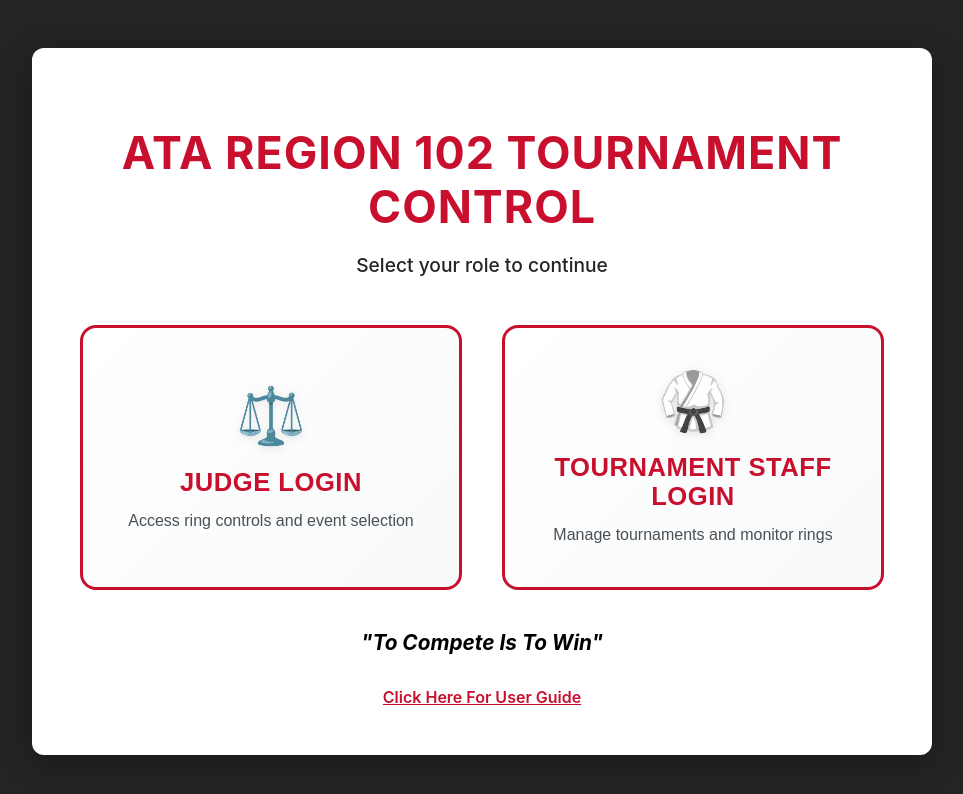
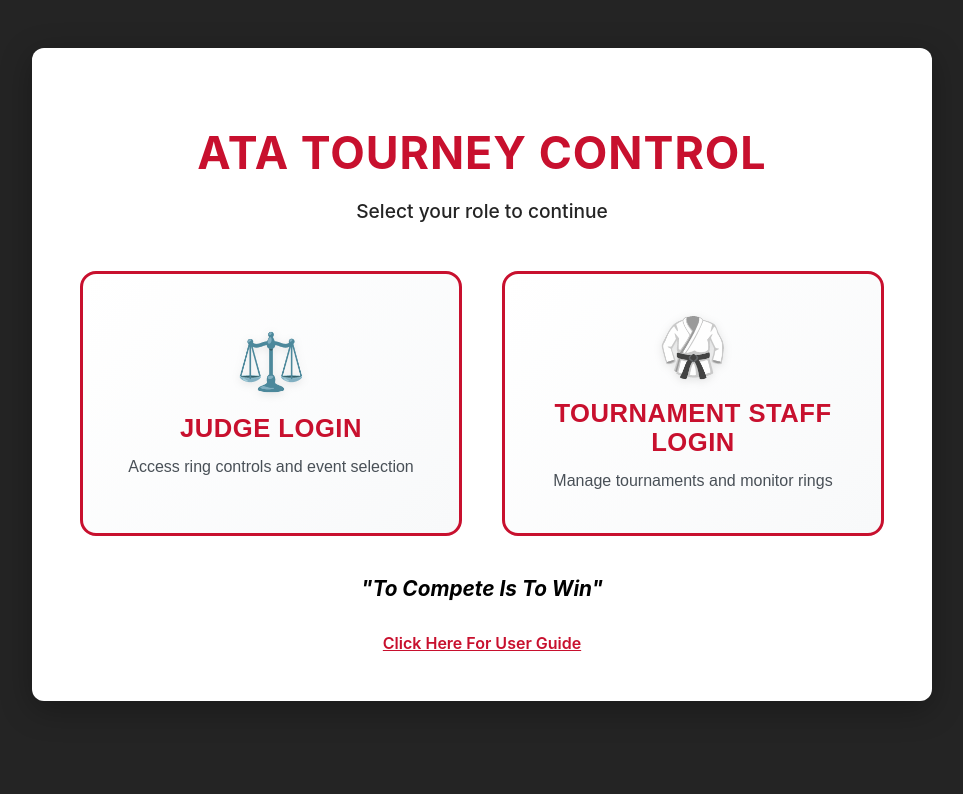
Before and after one commit to analoghan/TourneyControl, a React (Vite) app in the folder client/: page / in a window 1280 px wide. Shown: the top 794 px of the page, without its empty margins (158-1121 px from the left). Built offline with nearby package versions, Linux system fonts and the light colour scheme.

Commit message:
Rebrand to 'ATA Tourney Control' from 'Tournament Control'

```diff
--- a/client/index.html
+++ b/client/index.html
@@ -3,7 +3,7 @@
   <head>
     <meta charset="UTF-8" />
     <meta name="viewport" content="width=device-width, initial-scale=1.0" />
-    <title>Tournament Control</title>
+    <title>ATA Tourney Control</title>
   </head>
   <body>
     <div id="root"></div>
--- a/client/src/App.jsx
+++ b/client/src/App.jsx
@@ -23,15 +23,15 @@
 
   const getTitle = () => {
     if (location.pathname === '/judges') {
-      return 'ATA Region 102 Tournament Control - Judges Dashboard'
+      return 'ATA Tourney Control - Judges Dashboard'
     } else if (location.pathname === '/staff') {
-      return 'ATA Region 102 Tournament Control - Staff Dashboard'
+      return 'ATA Tourney Control - Staff Dashboard'
     } else if (location.pathname === '/staff/judge-management') {
-      return 'ATA Region 102 Tournament Control - Judge Management'
+      return 'ATA Tourney Control - Judge Management'
     } else if (location.pathname.startsWith('/staff/ring/')) {
-      return 'ATA Region 102 Tournament Control - Ring Configuration'
+      return 'ATA Tourney Control - Ring Configuration'
     }
-    return 'ATA Region 102 Tournament Control'
+    return 'ATA Tourney Control'
   }
 
   const handleLogout = () => {
--- a/client/src/components/LoginPage.jsx
+++ b/client/src/components/LoginPage.jsx
@@ -97,7 +97,7 @@
   return (
     <div className="container">
       <div className="landing-page">
-        <h1>ATA Region 102 Tournament Control</h1>
+        <h1>ATA Tourney Control</h1>
         <p className="landing-subtitle">Select your role to continue</p>
 
         <div className="role-selection">
```
Also changed, not shown: client/public/user-guide.html (+4 -4 lines), 1 other file (tests, documents, lock files or other folders).
